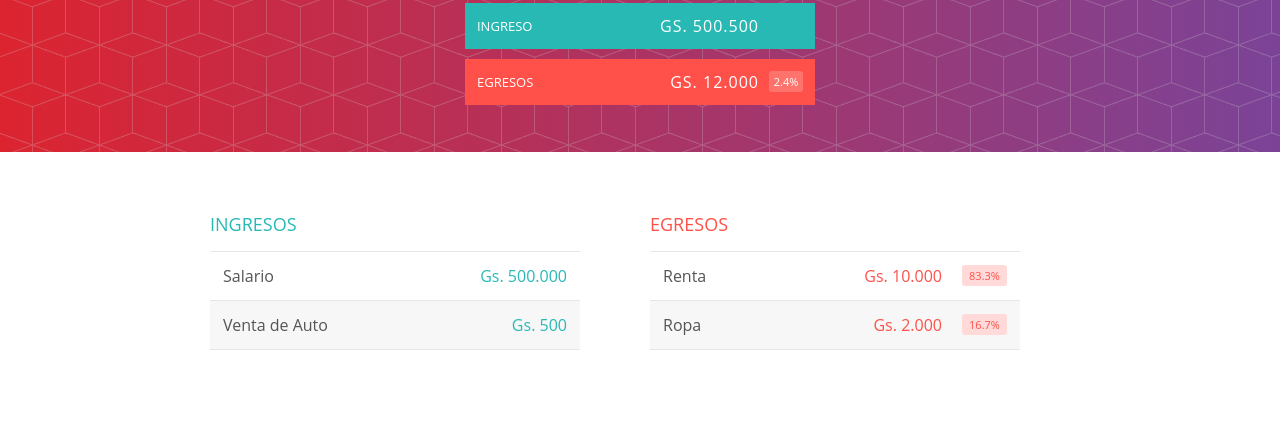
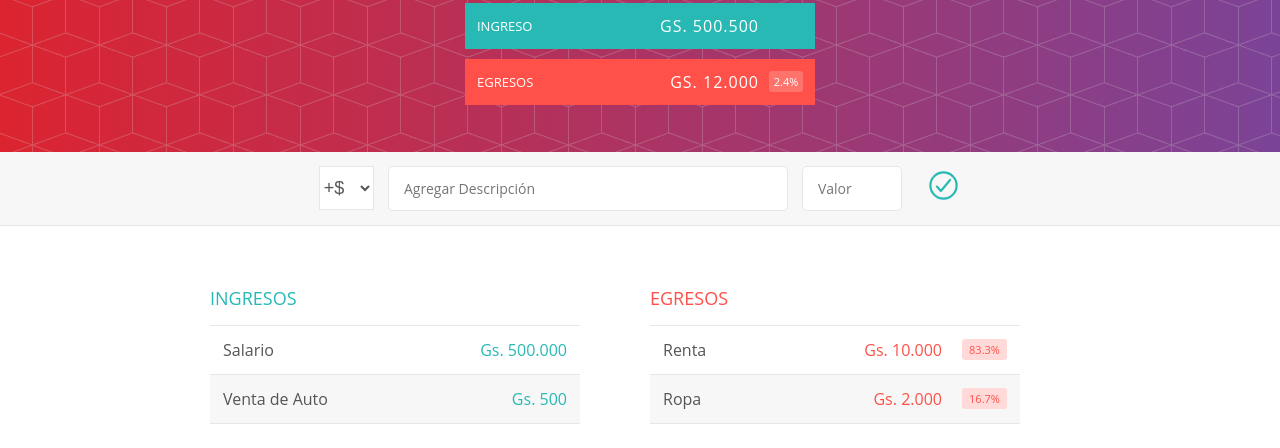
Before and after one commit to Ezequiel6095/Billetera, a plain HTML site: page index.html in a window 1280 px wide. Shown: the part 168-616 px from the top of the page. Drawn offline with nearby package versions, Linux system fonts and the light colour scheme.

Commit message:
Update Egresos.JS y Index.HTML
Se corrige error al momento de eliminar el elemento seleccionado, anteriormente eliminaba siempre el último elemento cargado.
* El mismo se solucionó corrigiendo el fichero Egreso.Js, anteriormente el contador estaba mal escrito.

Se agrega Formulario en Index.HTML, con select y inpunt, para poder agregar de forma manual tanto ingresos como egresos se desee, acompañado con un botón de agregar de ionic.io.

Se agrega Función AgregarDato en App.JS, esto permite agregar de forma dinámica nuevos elementos tanto del lado ingreso como egreso.

```diff
--- a/Js/App.js
+++ b/Js/App.js
@@ -75,7 +75,7 @@ const crearIngresoHTML = (ingreso) => {
 const eliminarIngreso = (id) => {
     let indiceEliminar= ingresos.findIndex( ingreso => ingreso.id === id); /*Sirve para recorrer el arreglo de la misma forma que se venia haciendo con el for, la funcion findIndex
     dentro de esta se declara una funcion flecha donde comparamos del arrelgo ingreso.id el id obtenido del elemento de ingreso en este caso  */
-    ingresos.splice(indiceEliminar,1) // Eliminamos el indice indicado
+    ingresos.splice(indiceEliminar,1); // Eliminamos el indice indicado
     cargarCabecero();
     cargarIngresos();
 }
@@ -107,8 +107,29 @@ const crearEgresosHTML = (egreso) =>{
 }
 
 const eliminarEgreso = (id) => {
-    let indiceEliminar= egresos.findIndex( egreso => egreso.id === id);
-    egresos.splice(indiceEliminar,1) // Eliminamos el indice indicado
+    let indiceEliminar = egresos.findIndex( egreso => egreso.id ===id);
+    console.log(indiceEliminar)
+    egresos.splice(indiceEliminar, 1);
     cargarCabecero();
     cargarEgresos();
+
 }
+
+let agregarDato = () => {
+    let forma = document.forms['forma'];
+    let tipo = forma['tipo'];
+    let descripcion = forma['descripcion'];
+    let valor = forma['valor'];
+    if (descripcion.value !== '' && valor.value !== ''){
+        if(tipo.value === 'ingreso'){
+            ingresos.push(new Ingreso(descripcion.value, +valor.value));
+            cargarCabecero();
+            cargarIngresos();
+        }
+        else if(tipo.value === 'egreso'){
+            egresos.push(new Egreso(descripcion.value, +valor.value));
+            cargarCabecero();
+            cargarEgresos();
+        }
+    }
+}
--- a/Js/Egreso.js
+++ b/Js/Egreso.js
@@ -3,7 +3,7 @@ class Egreso extends Dato{
 
     constructor(descripcion,valor){
         super(descripcion,valor);
-        this._id = ++Egreso.contadorIngreso;
+        this._id = ++Egreso.contadorEgreso;
     }
     get id(){
         return this._id;
--- a/index.html
+++ b/index.html
@@ -7,6 +7,7 @@
     <title>Billetera</title>
     <link href="Css/estilos.css" rel="stylesheet"/>
 </head>
+
 <body onload="cargarApp()">
     <div class="cabecero">
         <div class="presupuesto">
@@ -28,9 +29,26 @@
                 <div class="presupuesto_egreso--porcentaje" id="porcentaje">5%</div>
             </div>
         </div>
-
         </div>
     </div>
+
+    <form id="forma" onsubmit="return false;">
+        <div class="agregar">
+            <div class="agregar_contenedor">
+                <select class="agregar_tipo" id="tipo">
+                    <option value="ingreso" selected>+$</option>
+                    <option value="egreso">-$</option>
+                </select>
+                <input tyoe='text' class="agregar_descripcion"
+                placeholder="Agregar Descripción" id="descripcion"/>
+                <input type="number" class="agregar_valor"
+                placeholder="Valor" id="valor" step="any"/>
+                <button class="agregar_btn" onclick="agregarDato()">
+                    <ion-icon name="checkmark-circle-outline"></ion-icon>
+                </button>
+            </div>
+        </div>
+    </form>
 
     <div class="contenedor limpiarEstilos">
         <div class="ingreso">
```
